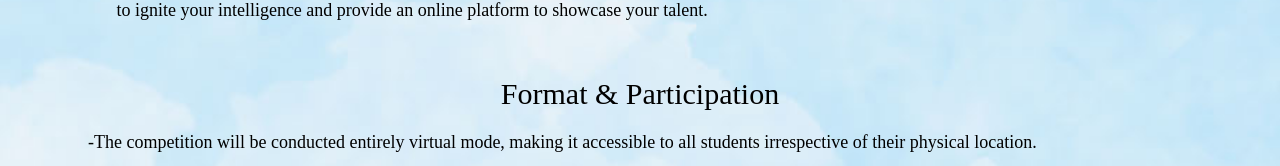
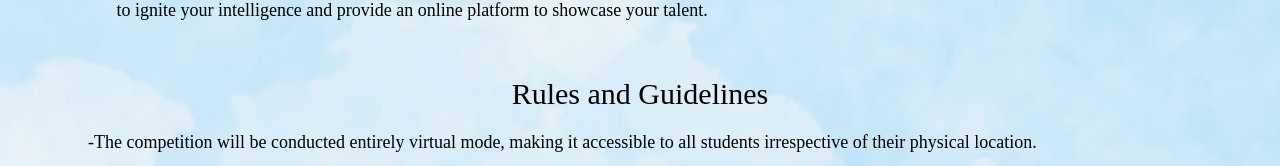
Before and after one commit to dr-harish-kundra/IEEE-GNITC-temp, a React (Vite) app: page /#/events/VirtualVista in a window 1280 px wide. Shown: the part 504-670 px from the top of the page. Built offline with nearby package versions, Linux system fonts and the light colour scheme.

Commit message:
made changes

```diff
--- a/src/Pages/events/computersociety/VirtualVista.jsx
+++ b/src/Pages/events/computersociety/VirtualVista.jsx
@@ -27,7 +27,7 @@ function VirtualVista() {
         </div>
         <div className="rules flex-col mt-10 ">
           <span className="cen fontf font-semibold text-3xl">
-            Format & Participation
+            Rules and Guidelines
           </span>
           <span className="  fontt  text-lg cen md:ml-16  ">
             <ol>
```
